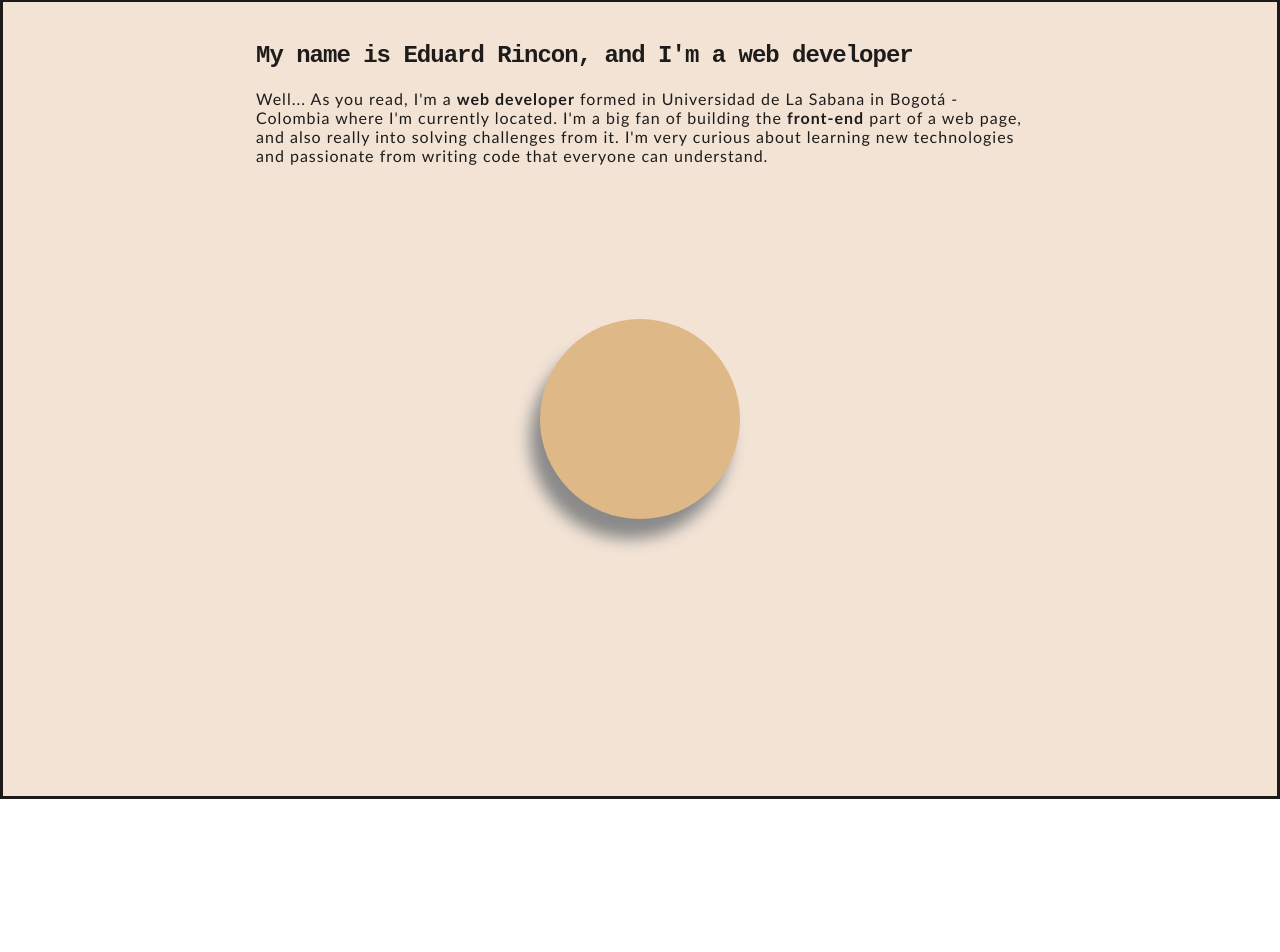
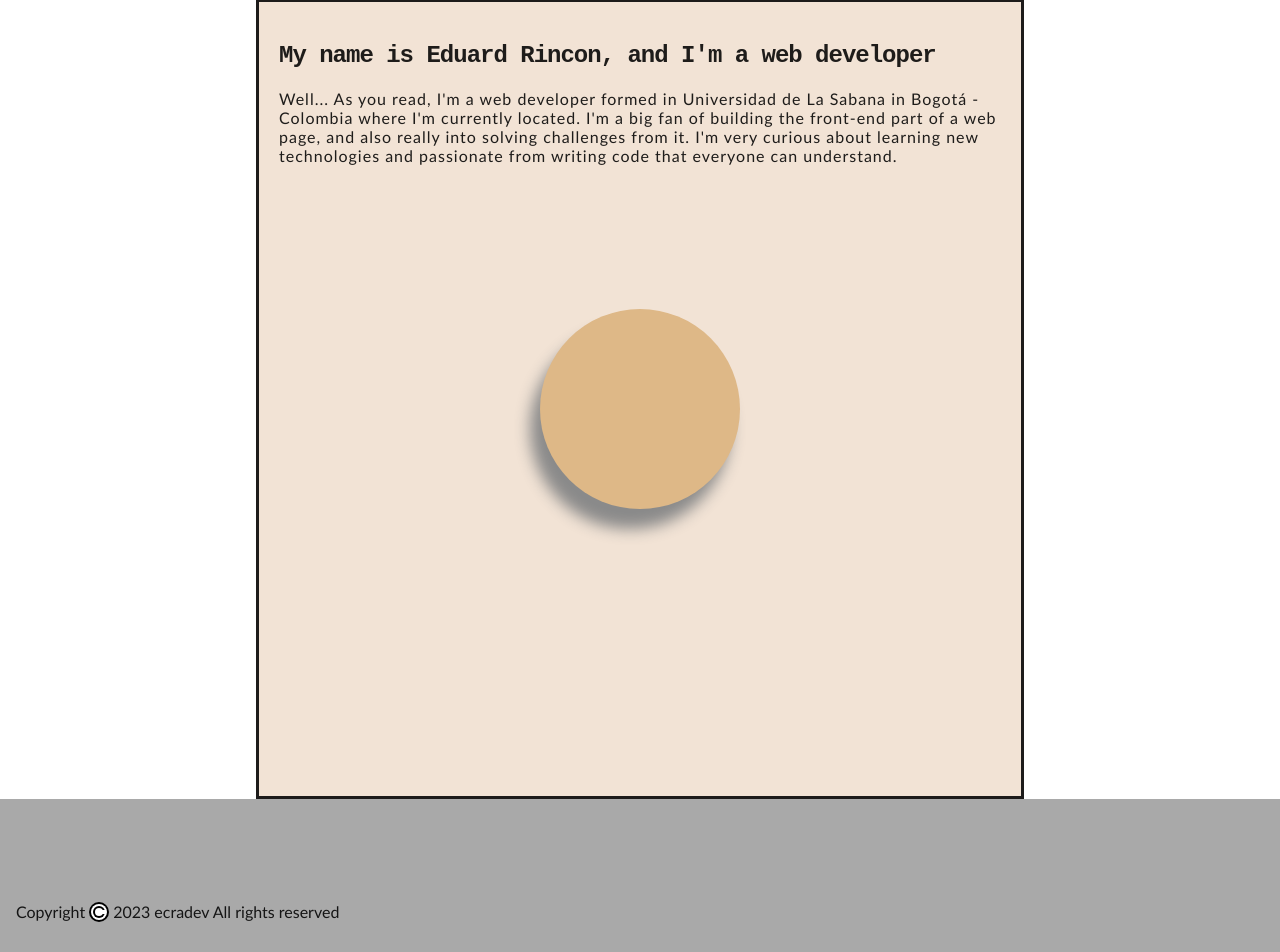
Before and after one commit to eduardriar/ecra-portafolio, a React app: page / in a window 1280 px wide. Shown: the part 1601-2553 px from the top of the page. Before the commit the page ends 2400 px from the top, so only its background shows below. Built offline with nearby package versions, Linux system fonts and the light colour scheme.

Commit message:
Context provider added, and some style changes in footer

```diff
--- a/src/Pages/App.jsx
+++ b/src/Pages/App.jsx
@@ -1,15 +1,21 @@
-import './App.scss';
+import React from 'react';
 import WelcomeSection from './Sections/WelcomeSection/WelcomeSection';
 import AboutMeSection from './Sections/AboutMeSection/AboutMeSection';
+import FooterSection from './Sections/FooterSection/FooterSection';
+import copies from '../copies.json';
+import { CopiesContext } from './Context/Context';
+
+import './App.scss';
 
 const App = () => {
 
     return(
         <section className='app-main-content'>
+            <CopiesContext.Provider value={copies}>
                 <WelcomeSection />
-            <div className='app-about-me'>
                 <AboutMeSection />
-            </div>
+                <FooterSection />
+            </CopiesContext.Provider>
         </section>
     )
 }
--- a/src/Pages/App.scss
+++ b/src/Pages/App.scss
@@ -3,10 +3,6 @@
 .app-main-content {
     width: 100%;
     height: 200vh;
-
-    p {
-        font-family: 'CourierNewPS-BoldMT';
-    }
 }
 
 .app-about-me {
--- /dev/null
+++ b/src/Pages/Components/CopyRight/CopyRight.jsx
@@ -0,0 +1,15 @@
+import React from "react";
+
+const CopyRightSVG = () => {
+  return (
+    <svg width="20px" height="20px" xmlns="http://www.w3.org/2000/svg" version="1.1">
+      <circle cx="10" cy="10" r="10" fill="black" />
+      <circle cx="10" cy="10" r="8" fill="white" />
+      <circle cx="10" cy="10" r="6" fill="black" />
+      <circle cx="10" cy="10" r="4" fill="white" />
+      <rect x="8" y="8" width="8" height="4" fill="white" />
+    </svg>
+  );
+};
+
+export default CopyRightSVG;
--- /dev/null
+++ b/src/Pages/Context/Context.jsx
@@ -0,0 +1,4 @@
+import React from 'react';
+import copies from '../../copies.json';
+
+export const CopiesContext = React.createContext(copies);
--- a/src/Pages/Sections/AboutMeSection/AboutMeSection.jsx
+++ b/src/Pages/Sections/AboutMeSection/AboutMeSection.jsx
@@ -1,15 +1,23 @@
 import React, { useState, useEffect, useRef } from 'react';
+import { CopiesContext } from '../../Context/Context';
 import '../AboutMeSection/AboutMeSection.scss'
 
-const AboutMeSection = () => {
+class AboutMeSection extends React.Component {
 
-    return (
-        <section className='about-me-section'>
-            <h1>My name is Eduard Rincon, and I'm a web developer</h1>
-            <p>Well... As you read, I'm a <strong>web developer</strong> formed in Universidad de La Sabana in Bogotá - Colombia where I'm currently located. I'm a big fan of building the <strong>front-end</strong> part of a web page, and also really into solving challenges from it. I'm very curious about learning new technologies and passionate from writing code that everyone can understand.</p>
-            <div className='about-me-section-image'></div>
-        </section>
-    )
+    render() {
+        const aboutMeText = this.context.aboutMe;
+
+        return (
+            <section className='about-me-section'>
+                <h1>{ aboutMeText.title }</h1>
+                <p>{ aboutMeText.content}</p>
+                <div className='about-me-section-image'></div>
+            </section>
+        )
+    }
+
 }
 
+AboutMeSection.contextType = CopiesContext
+
 export default AboutMeSection
--- a/src/Pages/Sections/AboutMeSection/AboutMeSection.scss
+++ b/src/Pages/Sections/AboutMeSection/AboutMeSection.scss
@@ -1,7 +1,12 @@
+@import '../../../../Globals.scss';
+
 .about-me-section {
     width: 100%;
-    height: 100%;
+    height: 100vh;
     max-width: 768px;
+    background-color: $fourth-color;
+    padding: 40px 20px 20px 20px;
+    border-style: solid;
     display: block;
     margin: 0 auto;
 
--- /dev/null
+++ b/src/Pages/Sections/FooterSection/FooterSection.jsx
@@ -0,0 +1,30 @@
+import React, { useState, useEffect, useRef } from "react";
+import { CopiesContext } from "../../Context/Context";
+import CopyRightSVG from "../../Components/CopyRight/CopyRight";
+import "./FooterSection.scss";
+
+class FooterSection extends React.Component {
+
+  render(){
+    const footerText = this.context.footer;
+
+    return (
+      <section className="footer-section">
+        <div className="copyright-section">
+          <p>
+            { footerText.copyrightText }
+            <span>
+              <CopyRightSVG />
+            </span>
+            { footerText.yearWritten }
+          </p>
+        </div>
+        <div className="social-media-section"></div>
+      </section>
+    );
+  }
+};
+
+FooterSection.contextType = CopiesContext;
+
+export default FooterSection;
--- /dev/null
+++ b/src/Pages/Sections/FooterSection/FooterSection.scss
@@ -0,0 +1,26 @@
+.footer-section {
+    width: 100%;
+    height: 20vh;
+    background-color: darkgrey;
+    padding: 1em;
+    display: flex;
+    flex-direction: column-reverse;
+
+    .copyright-section {
+
+        width: 100%;
+        height: 50%;
+        display: inherit;
+        flex-direction: row;
+        align-items: center;
+
+        p {
+          font-family: Calibri, 'Trebuchet MS', sans-serif;
+        }
+
+        span  svg {
+            margin: 0px 4px;
+            margin-bottom: -4px;
+        }
+    }
+}
--- /dev/null
+++ b/src/copies.json
@@ -0,0 +1,11 @@
+{
+    "aboutMe": {
+        "title": "My name is Eduard Rincon, and I'm a web developer",
+        "content": "Well... As you read, I'm a web developer formed in Universidad de La Sabana in Bogotá - Colombia where I'm currently located. I'm a big fan of building the front-end part of a web page, and also really into solving challenges from it. I'm very curious about learning new technologies and passionate from writing code that everyone can understand.",
+        "copy-content": "Well... As you read, I'm a <strong>web developer</strong> formed in Universidad de La Sabana in Bogotá - Colombia where I'm currently located. I'm a big fan of building the <strong>front-end</strong> part of a web page, and also really into solving challenges from it. I'm very curious about learning new technologies and passionate from writing code that everyone can understand."
+    },
+    "footer": {
+        "copyrightText": "Copyright",
+        "yearWritten": "2023 ecradev All rights reserved"
+    }
+}
```
Also changed, not shown: src/Assets/Images/Copyright/Copyright.svg (added), 3 other files (tests, documents, lock files or other folders).
